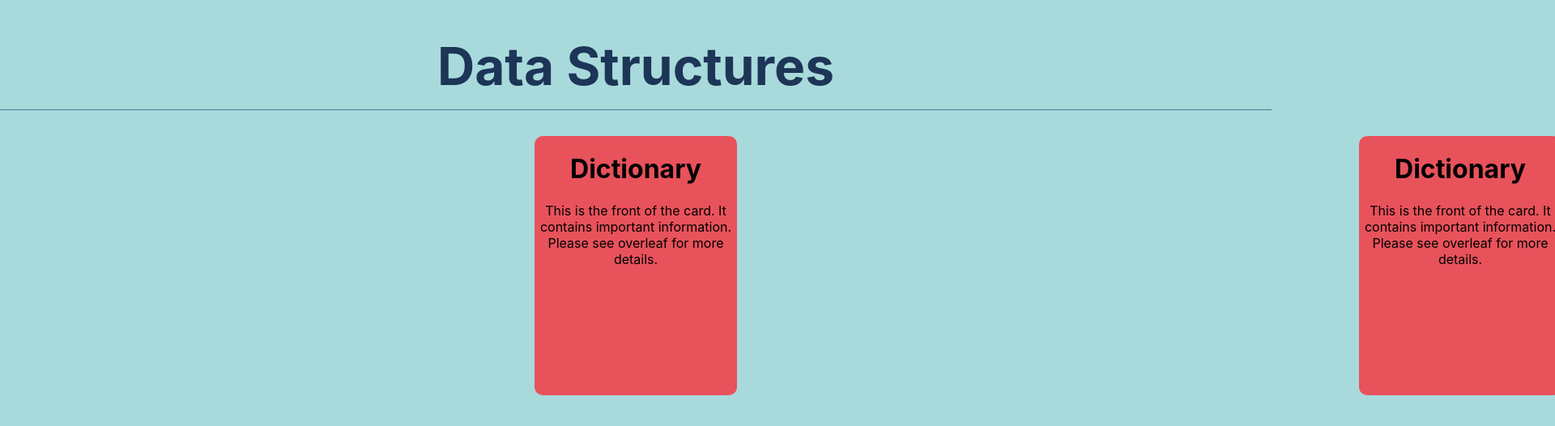
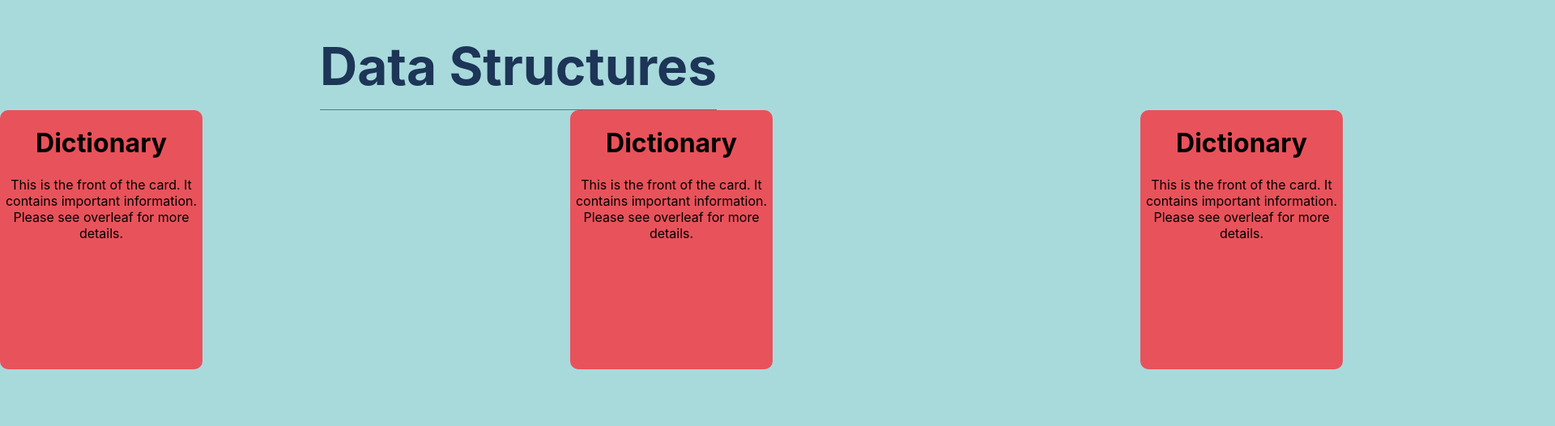
Before and after one commit to michael-mcmasters/Notecards, a React (Create React App) app: page / in a window 1280 px wide. Shown: the top 526 px of the page at 81% size, 1920 px wide, since content can reach past the window. Built offline with nearby package versions, Linux system fonts and the light colour scheme.

Commit message:
Give all cards equal spacing

```diff
--- a/src/components/js/Card.js
+++ b/src/components/js/Card.js
@@ -111,12 +111,12 @@ const FlipCardContainer = styled.div`
     width: 250px;
     height: 320px;
     background: none;
-    margin: 2rem;
+    margin: 0;
     cursor: pointer;
-    position: relative;
+    position: absolute;
     transition: ${props => props.transition};
     left: ${props => props.direction};
-    `;
+`;
 // transition: left 0.8s;
 
 const FlipCard = styled.div`
@@ -126,11 +126,9 @@ const FlipCard = styled.div`
     transform-style: preserve-3d;
     transition: all 0.8s ease;
     transform: ${props => props.flipped ? "rotateY(180deg)" : "rotateY(0deg)"};
-    `;
+`;
 
 const Front = styled.div`
-    top: 0;
-    left: 0;
     width: 100%;
     height: 100%;
     border-radius: 10px;
```
Also changed, not shown: 1 other file (tests, documents, lock files or other folders).
